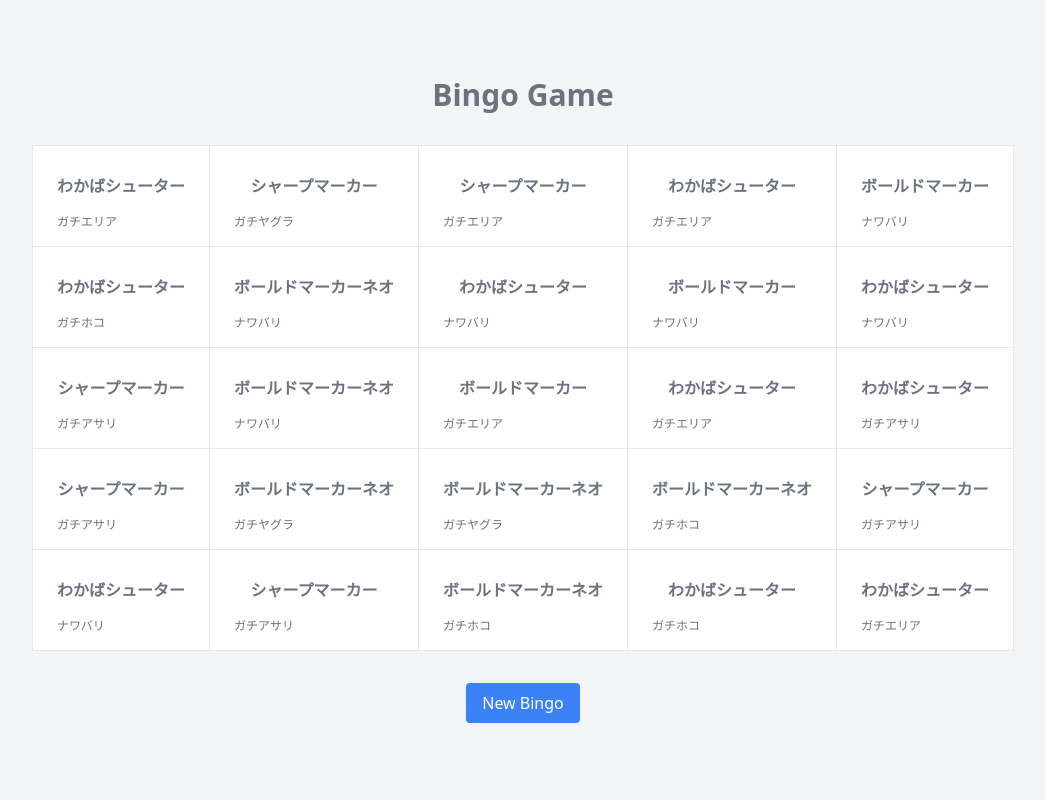
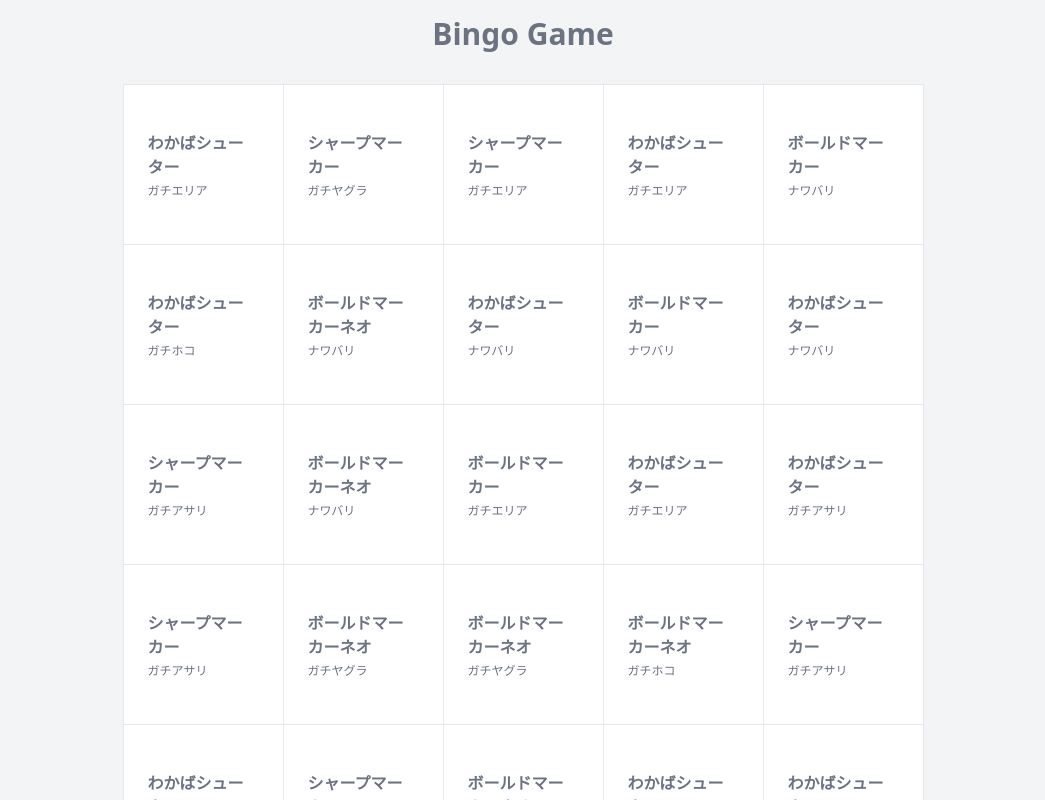
Before and after one commit to ryouhei0705/enjoyspla, a Next.js app: page /bingo in a window 1280 px wide. Shown: the top 800 px of the page, without its empty margins (117-1162 px from the left). Built offline with nearby package versions, Linux system fonts and the light colour scheme.

Commit message:
ビンゴの各マスの高さ幅指定をcssのflexからtailwind cssのw-[],h-[]に変更

```diff
--- a/pages/bingo.tsx
+++ b/pages/bingo.tsx
@@ -85,7 +85,7 @@
     return (
         <div className="flex flex-col items-center justify-center min-h-screen bg-gray-100 p-4" style={{ maxWidth: '100%' }}>
             <Head>
-                <meta name="viewport" content="width=device-width, initial-scale=1.0" />
+                <meta name="viewport" content="width=device-width, height=device-height, initial-scale=1.0" />
             </Head>
             <h1 className="text-3xl font-bold mb-8 text-gray-500">Bingo Game</h1>
             <table className="border-collapse bg-red max-w-full">
@@ -96,9 +96,8 @@
                                 <td
                                     key={colIndex}
                                     onClick={() => handleClick(rowIndex, colIndex)}
-                                    className={`py-4 px-6 border ${cell.marked ? 'bg-green-200' : 'bg-white'
+                                    className={`py-4 px-6 border w-[20vmin] h-[20vmin] ${cell.marked ? 'bg-green-200' : 'bg-white'
                                         }`}
-                                    style={{ flex: '1 0 calc(100% / 5)' }}
                                 >
                                     <div className="flex items-center justify-center text-gray-500 font-bold h-12">
                                         {cell.value1}
```
